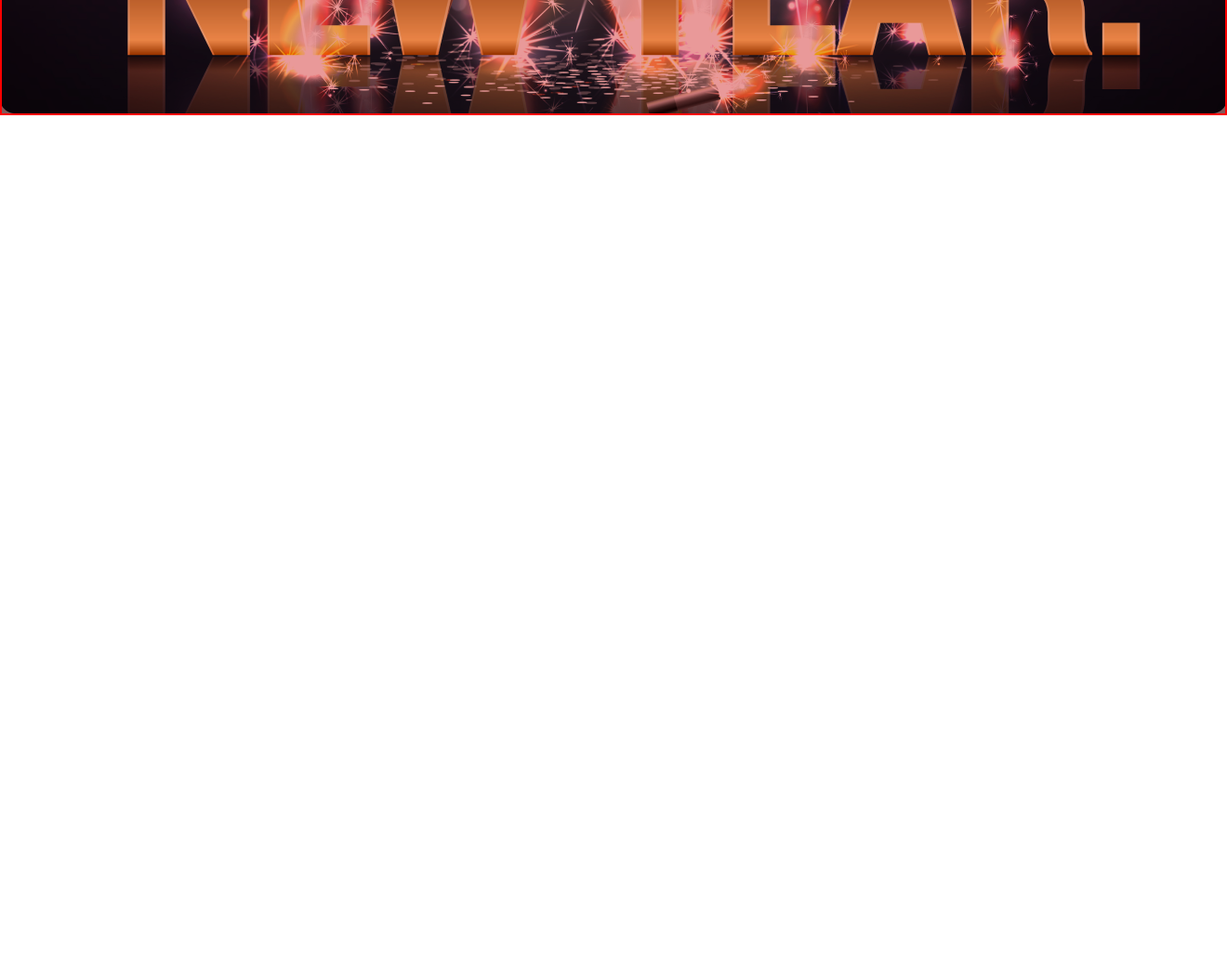
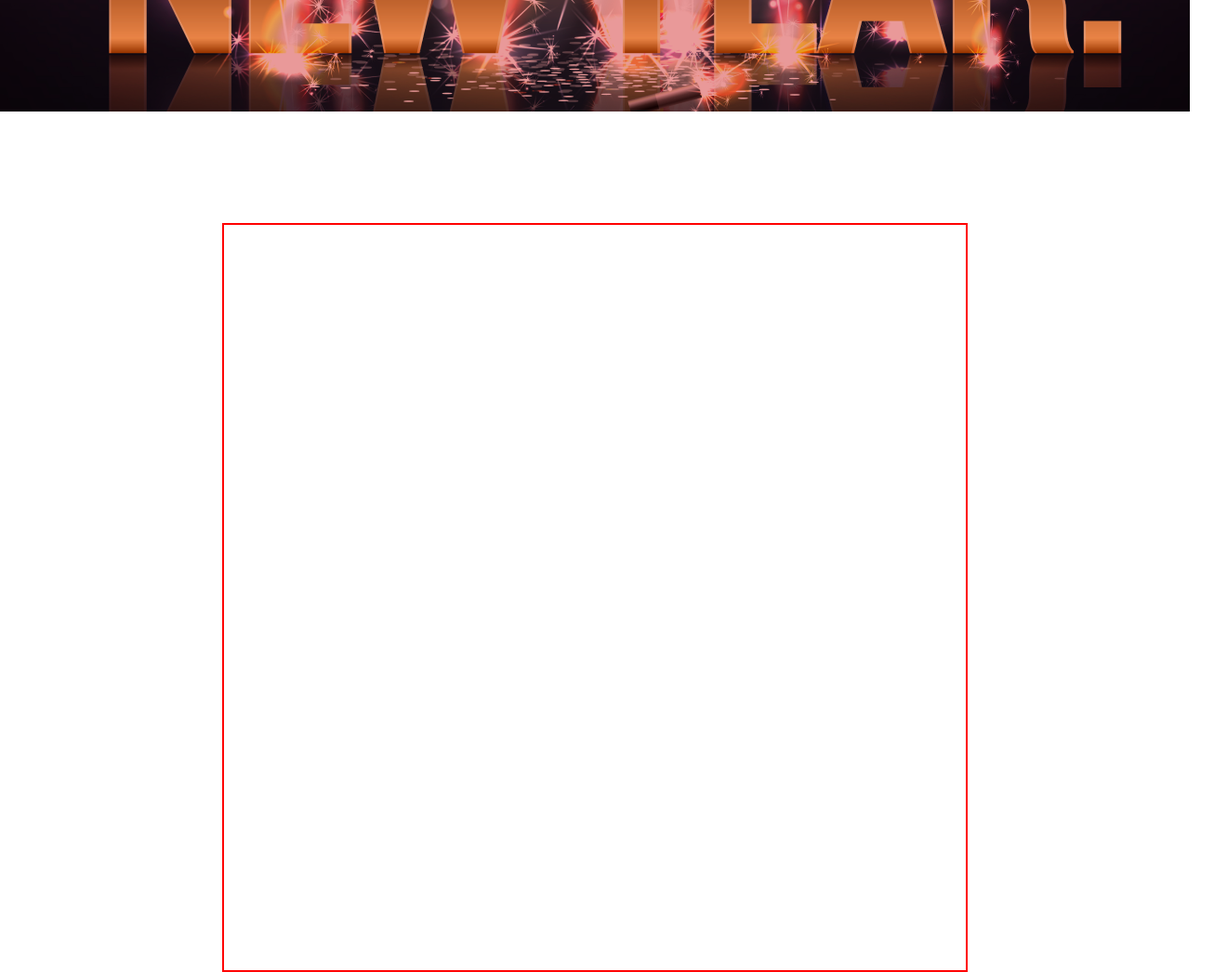
Before and after one commit to tareque101/new-year-offer, a plain HTML site: page index.html in a window 1280 px wide. Shown: the part 500-1546 px from the top of the page at 93% size, 1320 px wide, since content can reach past the window. Before the commit the page ends 800 px from the top, so only its background shows below. Drawn offline with Linux system fonts and the light colour scheme; a web font is replaced by a local one.

Commit message:
added another sections

```diff
--- a/index.html
+++ b/index.html
@@ -18,7 +18,16 @@
      </div>
 
     </header>
-    <main></main>
+    <main>
+
+    <!-- 65% section starts here -->
+     <section class="sixty-five">
+
+     </section>
+     <!-- 65% section ends here -->
+
+
+    </main>
     <footer></footer>
 
 </body>
--- a/style/style.css
+++ b/style/style.css
@@ -15,9 +15,9 @@ body
 
 .banner-container
 {
-    width: 1320px;
+    max-width: 1320px;
 min-height: 600px;
-border: 2px solid red;
+
 margin:0 auto;
 margin-top: 20px;
 background-color: rgba(116, 71, 71, 0.9);
@@ -51,3 +51,14 @@ font-weight: 900;
     font-size: 32px;
     font-weight: 400;
 }
+
+
+/* 65% section style starts here */
+.sixty-five
+{
+    width: 802.9px;
+    height: 806px;
+    border: 2px solid red;
+    margin: 0 auto;
+    margin-top: 120px;
+}
```
